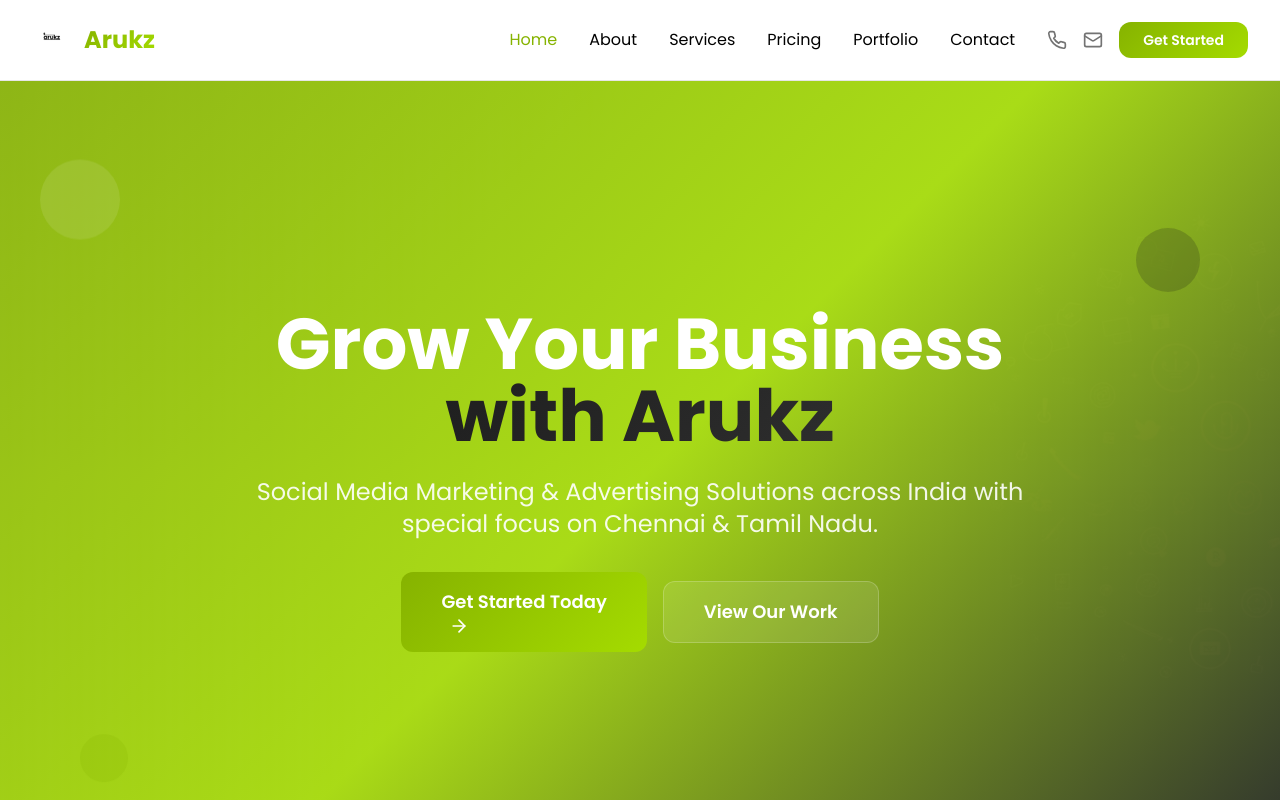
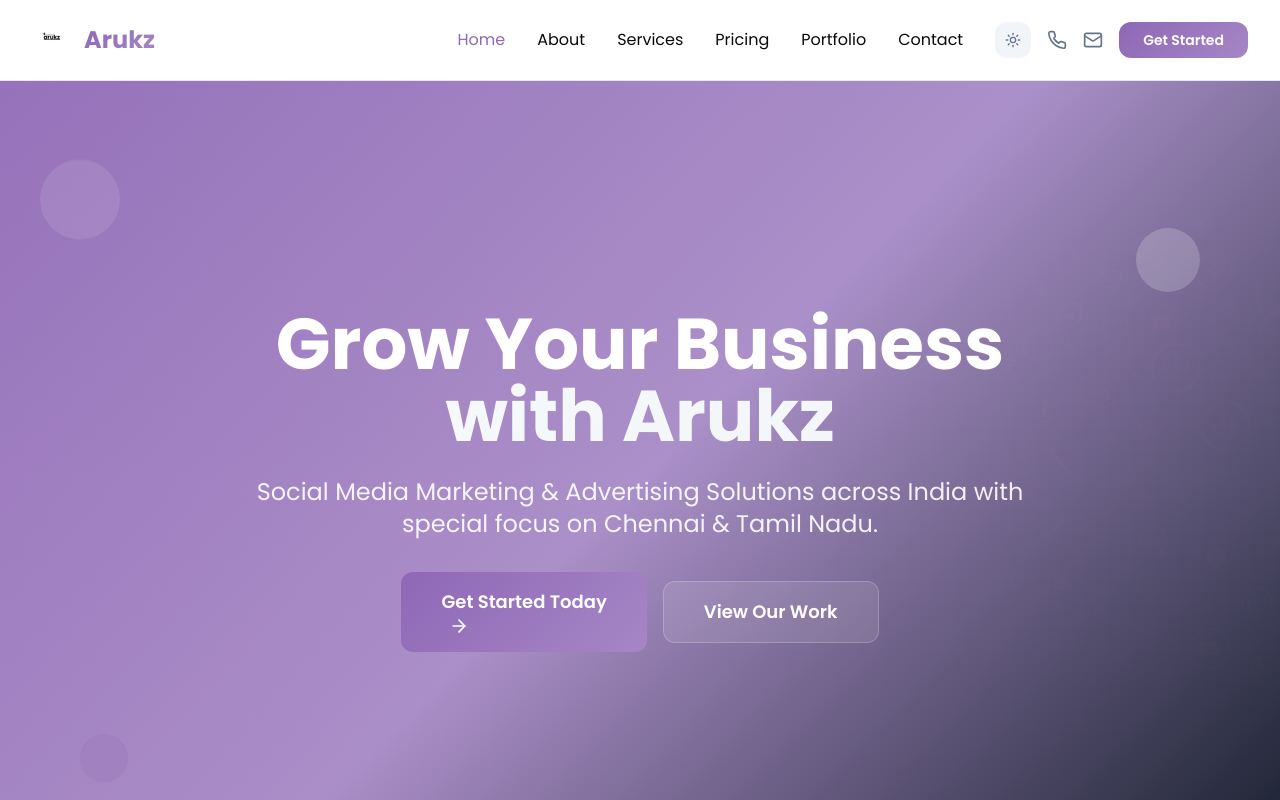
Before and after one commit to muthukuttiamk/arukz, a React (Vite) app: page / in a window 1280 px wide. Shown: the top 800 px of the page. Built offline with nearby package versions, Linux system fonts and the light colour scheme; the HTML template or start-up script is replaced by a standard one.

Commit message:
Refactor: Update theme and framework

```diff
--- a/package.json
+++ b/package.json
@@ -47,7 +47,7 @@
     "embla-carousel-react": "^8.6.0",
     "input-otp": "^1.4.2",
     "lucide-react": "^0.462.0",
-    "next-themes": "^0.3.0",
+    "next-themes": "^0.4.6",
     "react": "^18.3.1",
     "react-day-picker": "^8.10.1",
     "react-dom": "^18.3.1",
--- a/src/App.tsx
+++ b/src/App.tsx
@@ -4,6 +4,7 @@ import { TooltipProvider } from "@/components/ui/tooltip";
 import { QueryClient, QueryClientProvider } from "@tanstack/react-query";
 import { BrowserRouter, Routes, Route, useLocation } from "react-router-dom";
 import { useEffect } from "react";
+import { ThemeProvider } from "@/components/ThemeProvider";
 import Navigation from "./components/Navigation";
 import Footer from "./components/Footer";
 import Home from "./pages/Home";
@@ -38,6 +39,12 @@ const ScrollReveal = () => {
 
 const App = () => (
   <QueryClientProvider client={queryClient}>
+    <ThemeProvider
+      attribute="class"
+      defaultTheme="light"
+      enableSystem
+      disableTransitionOnChange
+    >
       <TooltipProvider>
         <Toaster />
         <Sonner />
@@ -56,6 +63,7 @@ const App = () => (
           <Footer />
         </BrowserRouter>
       </TooltipProvider>
+    </ThemeProvider>
   </QueryClientProvider>
 );
 
--- a/src/components/Navigation.tsx
+++ b/src/components/Navigation.tsx
@@ -1,6 +1,7 @@
 import { useState } from 'react';
 import { Link, useLocation } from 'react-router-dom';
 import { Menu, X, Phone, Mail } from 'lucide-react';
+import ThemeToggle from './ThemeToggle';
 
 const Navigation = () => {
   const [isOpen, setIsOpen] = useState(false);
@@ -39,6 +40,7 @@ const Navigation = () => {
               </Link>
             ))}
             <div className="flex items-center space-x-4 ml-8">
+              <ThemeToggle />
               <a href="tel:+919597841535" className="text-muted-foreground hover:text-primary transition-colors">
                 <Phone className="w-5 h-5" />
               </a>
@@ -52,12 +54,15 @@ const Navigation = () => {
           </div>
 
           {/* Mobile menu button */}
-          <button
-            onClick={() => setIsOpen(!isOpen)}
-            className="md:hidden p-2 rounded-lg hover:bg-muted transition-colors"
-          >
-            {isOpen ? <X className="w-6 h-6" /> : <Menu className="w-6 h-6" />}
-          </button>
+          <div className="md:hidden flex items-center space-x-2">
+            <ThemeToggle />
+            <button
+              onClick={() => setIsOpen(!isOpen)}
+              className="p-2 rounded-lg hover:bg-muted transition-colors"
+            >
+              {isOpen ? <X className="w-6 h-6" /> : <Menu className="w-6 h-6" />}
+            </button>
+          </div>
         </div>
 
         {/* Mobile Navigation */}
--- /dev/null
+++ b/src/components/ThemeProvider.tsx
@@ -0,0 +1,14 @@
+import { ThemeProvider as NextThemesProvider } from "next-themes";
+import { type ReactNode } from "react";
+
+interface ThemeProviderProps {
+  children: ReactNode;
+  attribute?: "class" | "data-theme" | "data-mode";
+  defaultTheme?: string;
+  enableSystem?: boolean;
+  disableTransitionOnChange?: boolean;
+}
+
+export function ThemeProvider({ children, ...props }: ThemeProviderProps) {
+  return <NextThemesProvider {...props}>{children}</NextThemesProvider>;
+}
--- /dev/null
+++ b/src/components/ThemeToggle.tsx
@@ -0,0 +1,31 @@
+import { Moon, Sun } from "lucide-react";
+import { useTheme } from "next-themes";
+import { useEffect, useState } from "react";
+
+const ThemeToggle = () => {
+  const { theme, setTheme } = useTheme();
+  const [mounted, setMounted] = useState(false);
+
+  useEffect(() => {
+    setMounted(true);
+  }, []);
+
+  if (!mounted) {
+    return (
+      <div className="w-9 h-9 rounded-lg bg-muted animate-pulse"></div>
+    );
+  }
+
+  return (
+    <button
+      onClick={() => setTheme(theme === "dark" ? "light" : "dark")}
+      className="relative w-9 h-9 rounded-lg bg-muted hover:bg-accent transition-colors duration-200 flex items-center justify-center group"
+      aria-label="Toggle theme"
+    >
+      <Sun className="h-4 w-4 rotate-0 scale-100 transition-all duration-200 dark:-rotate-90 dark:scale-0 text-muted-foreground group-hover:text-accent-foreground" />
+      <Moon className="absolute h-4 w-4 rotate-90 scale-0 transition-all duration-200 dark:rotate-0 dark:scale-100 text-muted-foreground group-hover:text-accent-foreground" />
+    </button>
+  );
+};
+
+export default ThemeToggle;
--- a/src/index.css
+++ b/src/index.css
@@ -2,56 +2,56 @@
 @tailwind components;
 @tailwind utilities;
 
-/* Arukz Design System - Premium Social Media Marketing Brand */
+/* Arukz Design System - Modern Social Media Marketing Brand */
 
 @layer base {
   :root {
-    /* Brand Colors - A8BF00 (Lime Green) & Black Theme */
+    /* Brand Colors - Datadog Purple 774AA4 & Modern Theme */
     --background: 0 0% 100%;
-    --foreground: 0 0% 0%;
+    --foreground: 0 0% 3.9%;
 
     --card: 0 0% 100%;
-    --card-foreground: 0 0% 0%;
+    --card-foreground: 0 0% 3.9%;
 
     --popover: 0 0% 100%;
-    --popover-foreground: 0 0% 0%;
+    --popover-foreground: 0 0% 3.9%;
 
-    /* Primary brand - 99B000 Lime Green */
-    --primary: 75 100% 35%;
+    /* Primary brand - Datadog Purple 774AA4 */
+    --primary: 270 35% 56%;
     --primary-foreground: 0 0% 100%;
-    --primary-variant: 75 100% 43%;
+    --primary-variant: 270 35% 65%;
 
-    /* Secondary brand - Black accent */
-    --secondary: 0 0% 10%;
-    --secondary-foreground: 0 0% 100%;
+    /* Secondary brand - Clean accent */
+    --secondary: 210 40% 98%;
+    --secondary-foreground: 222.2 84% 4.9%;
 
-    --muted: 0 0% 96%;
-    --muted-foreground: 0 0% 45%;
+    --muted: 210 40% 96%;
+    --muted-foreground: 215.4 16.3% 46.9%;
 
-    --accent: 75 100% 35%;
-    --accent-foreground: 0 0% 100%;
+    --accent: 270 35% 56%;
+    --accent-foreground: 0 0% 98%;
 
     --destructive: 0 84.2% 60.2%;
     --destructive-foreground: 0 0% 98%;
 
-    --border: 0 0% 90%;
-    --input: 0 0% 90%;
-    --ring: 75 100% 35%;
+    --border: 214.3 31.8% 91.4%;
+    --input: 214.3 31.8% 91.4%;
+    --ring: 270 35% 56%;
 
     --radius: 0.75rem;
 
     /* Custom Brand Variables */
-    --gradient-primary: linear-gradient(135deg, hsl(75 100% 35%), hsl(75 100% 43%));
-    --gradient-secondary: linear-gradient(135deg, hsl(0 0% 10%), hsl(0 0% 20%));
-    --gradient-hero: linear-gradient(135deg, hsl(75 100% 35%) 0%, hsl(75 100% 43%) 50%, hsl(0 0% 10%) 100%);
-    --gradient-card: linear-gradient(145deg, hsl(0 0% 100%) 0%, hsl(0 0% 98%) 100%);
+    --gradient-primary: linear-gradient(135deg, hsl(270 35% 56%), hsl(270 35% 65%));
+    --gradient-secondary: linear-gradient(135deg, hsl(210 40% 98%), hsl(210 40% 96%));
+    --gradient-hero: linear-gradient(135deg, hsl(270 35% 56%) 0%, hsl(270 35% 65%) 50%, hsl(222.2 84% 4.9%) 100%);
+    --gradient-card: linear-gradient(145deg, hsl(0 0% 100%) 0%, hsl(210 40% 98%) 100%);
 
     /* Premium shadows */
-    --shadow-sm: 0 2px 4px -2px hsl(75 100% 35% / 0.1);
-    --shadow-md: 0 4px 6px -1px hsl(75 100% 35% / 0.1), 0 2px 4px -2px hsl(75 100% 35% / 0.1);
-    --shadow-lg: 0 10px 15px -3px hsl(75 100% 35% / 0.1), 0 4px 6px -4px hsl(75 100% 35% / 0.1);
-    --shadow-xl: 0 20px 25px -5px hsl(75 100% 35% / 0.1), 0 8px 10px -6px hsl(75 100% 35% / 0.1);
-    --shadow-glow: 0 0 40px hsl(75 100% 35% / 0.3);
+    --shadow-sm: 0 2px 4px -2px hsl(270 35% 56% / 0.1);
+    --shadow-md: 0 4px 6px -1px hsl(270 35% 56% / 0.1), 0 2px 4px -2px hsl(270 35% 56% / 0.1);
+    --shadow-lg: 0 10px 15px -3px hsl(270 35% 56% / 0.1), 0 4px 6px -4px hsl(270 35% 56% / 0.1);
+    --shadow-xl: 0 20px 25px -5px hsl(270 35% 56% / 0.1), 0 8px 10px -6px hsl(270 35% 56% / 0.1);
+    --shadow-glow: 0 0 40px hsl(270 35% 56% / 0.3);
 
     /* Animation variables */
     --transition-smooth: all 0.3s cubic-bezier(0.4, 0, 0.2, 1);
@@ -64,7 +64,7 @@
     --sidebar-accent: 0 0% 96%;
     --sidebar-accent-foreground: 0 0% 10%;
     --sidebar-border: 0 0% 90%;
-    --sidebar-ring: 75 100% 35%;
+    --sidebar-ring: 270 35% 56%;
 
     --sidebar-background: 0 0% 98%;
 
@@ -80,51 +80,53 @@
 
     --sidebar-border: 0 0% 90%;
 
-    --sidebar-ring: 75 100% 35%;
+    --sidebar-ring: 270 35% 56%;
   }
 
   .dark {
-    --background: 0 0% 3.9%;
-    --foreground: 0 0% 98%;
+    --background: 222.2 84% 4.9%;
+    --foreground: 210 40% 98%;
 
-    --card: 0 0% 3.9%;
-    --card-foreground: 0 0% 98%;
+    --card: 222.2 84% 4.9%;
+    --card-foreground: 210 40% 98%;
 
-    --popover: 0 0% 3.9%;
-    --popover-foreground: 0 0% 98%;
+    --popover: 222.2 84% 4.9%;
+    --popover-foreground: 210 40% 98%;
 
-    --primary: 75 100% 35%;
-    --primary-foreground: 0 0% 3.9%;
-    --primary-variant: 75 100% 43%;
+    --primary: 270 35% 65%;
+    --primary-foreground: 222.2 84% 4.9%;
+    --primary-variant: 270 35% 75%;
 
-    --secondary: 0 0% 15%;
-    --secondary-foreground: 0 0% 98%;
+    --secondary: 217.2 32.6% 17.5%;
+    --secondary-foreground: 210 40% 98%;
 
-    --muted: 0 0% 15.9%;
-    --muted-foreground: 0 0% 64.9%;
+    --muted: 217.2 32.6% 17.5%;
+    --muted-foreground: 215 20.2% 65.1%;
 
-    --accent: 75 100% 35%;
-    --accent-foreground: 0 0% 98%;
+    --accent: 270 35% 65%;
+    --accent-foreground: 210 40% 98%;
 
     --destructive: 0 62.8% 30.6%;
-    --destructive-foreground: 0 0% 98%;
+    --destructive-foreground: 210 40% 98%;
 
-    --border: 0 0% 15.9%;
-    --input: 0 0% 15.9%;
-    --ring: 75 100% 35%;
+    --border: 217.2 32.6% 17.5%;
+    --input: 217.2 32.6% 17.5%;
+    --ring: 270 35% 65%;
 
-    --gradient-hero: linear-gradient(135deg, hsl(75 100% 35%) 0%, hsl(75 100% 43%) 50%, hsl(0 0% 10%) 100%);
-    --gradient-card: linear-gradient(145deg, hsl(0 0% 3.9%) 0%, hsl(0 0% 15.9%) 100%);
-    --shadow-glow: 0 0 40px hsl(75 100% 35% / 0.4);
+    --gradient-primary: linear-gradient(135deg, hsl(270 35% 65%), hsl(270 35% 75%));
+    --gradient-secondary: linear-gradient(135deg, hsl(217.2 32.6% 17.5%), hsl(217.2 32.6% 25%));
+    --gradient-hero: linear-gradient(135deg, hsl(270 35% 65%) 0%, hsl(270 35% 75%) 50%, hsl(222.2 84% 4.9%) 100%);
+    --gradient-card: linear-gradient(145deg, hsl(222.2 84% 4.9%) 0%, hsl(217.2 32.6% 17.5%) 100%);
+    --shadow-glow: 0 0 40px hsl(270 35% 65% / 0.4);
 
-    --sidebar-background: 0 0% 10%;
-    --sidebar-foreground: 0 0% 95.9%;
-    --sidebar-primary: 75 100% 35%;
-    --sidebar-primary-foreground: 0 0% 100%;
-    --sidebar-accent: 0 0% 15.9%;
-    --sidebar-accent-foreground: 0 0% 95.9%;
-    --sidebar-border: 0 0% 15.9%;
-    --sidebar-ring: 75 100% 35%;
+    --sidebar-background: 222.2 84% 4.9%;
+    --sidebar-foreground: 210 40% 98%;
+    --sidebar-primary: 270 35% 65%;
+    --sidebar-primary-foreground: 222.2 84% 4.9%;
+    --sidebar-accent: 217.2 32.6% 17.5%;
+    --sidebar-accent-foreground: 210 40% 98%;
+    --sidebar-border: 217.2 32.6% 17.5%;
+    --sidebar-ring: 270 35% 65%;
   }
 }
 
```
Also changed, not shown: 1 other file (tests, documents, lock files or other folders). Lines whose indentation alone changed are shown as unchanged.
